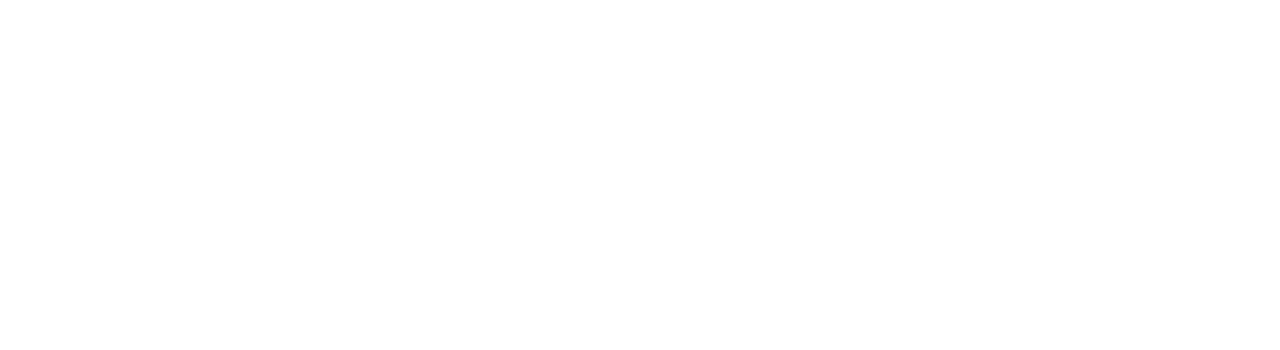
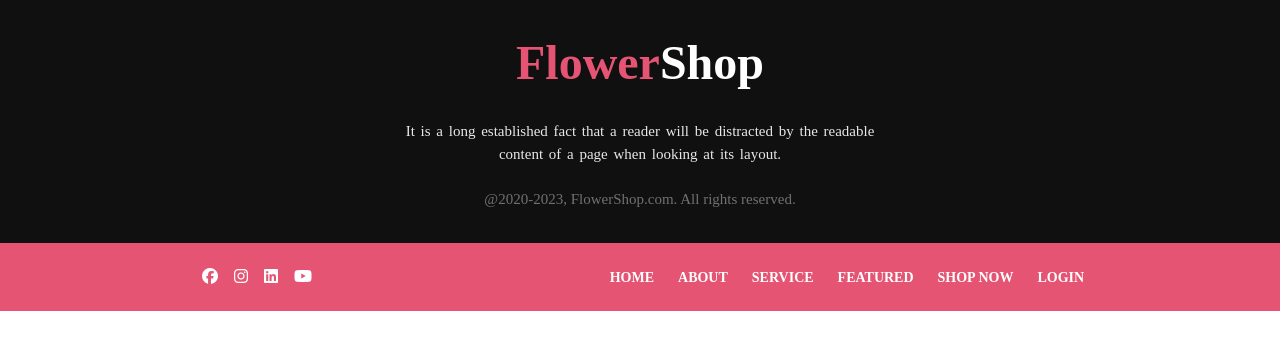
Before and after one commit to rakib5561/flower-shop, a plain HTML site: page index.html in a window 1280 px wide. Drawn offline with Linux system fonts and the light colour scheme.

Commit message:
footer section added

```diff
--- a/index.html
+++ b/index.html
@@ -4,10 +4,63 @@
     <meta charset="UTF-8">
     <meta name="viewport" content="width=device-width, initial-scale=1.0">
     <title>Simple Flower Shop</title>
+
+    <!-- Fontawsome CDN link -->
+    <script src="https://kit.fontawesome.com/ec255a0324.js" crossorigin="anonymous"></script>
+
     <!-- Custom CSS Link -->
     <link rel="stylesheet" href="style.css">
 </head>
 <body>
 
+    <!-- Header section -->
+    <header></header>
+
+
+
+
+
+
+    <!-- Footer section -->
+    <footer>
+
+        <div class="flower-description">
+            <div class="container">
+                    <div class="footer-content">
+                        <h2><span>Flower</span>Shop</h2>
+                        <p>It is a long established fact that a reader will be distracted by the readable <br> content of a page when looking at
+                            its
+                            layout.</p>
+                        <div class="copy-right">
+                            @2020-2023, FlowerShop.com. All rights reserved.
+                        </div>
+                    </div>
+            </div>
+            <!-- Footer Menu -->
+            <div class="footer-menu">
+                <div class="container">
+                    <div class="menu-items">
+                        <div class="social">
+                            <a href="#"><i class="fa-brands fa-facebook"></i></a>
+                            <a href="#"><i class="fa-brands fa-instagram"></i></a>
+                            <a href="#"><i class="fa-brands fa-linkedin"></i></a>
+                            <a href="#"><i class="fa-brands fa-youtube"></i></a>
+                        </div>
+                        <div class="short-link">
+                            <a href="#">Home</a>
+                            <a href="#">About</a>
+                            <a href="#">Service</a>
+                            <a href="#">Featured</a>
+                            <a href="#">Shop Now</a>
+                            <a href="#">Login</a>
+                        </div>
+                    </div>
+                </div>
+            </div>
+
+        </div>
+
+    </footer>
+
 </body>
 </html>
--- a/style.css
+++ b/style.css
@@ -3,3 +3,87 @@
     padding: 0;
     box-sizing: border-box;
 }
+
+.container{
+    width: 1180px;
+    margin: 0 auto;
+    /* padding: 0px 10px; */
+}
+
+
+/* Footer Style */
+.flower-description{
+    width: 100%;
+    color: white;
+    background-color: #111010;
+    text-align: center;
+
+}
+.footer-content{
+    padding: 35px 0px;
+}
+
+
+
+.footer-content span{
+    color: #E55473;
+
+}
+.footer-content h2{
+    font-size: 48px;
+    padding-bottom: 30px;
+}
+.footer-content p{
+    color: white;
+    opacity: 90%;
+    font-size: 15px;
+    word-spacing: 2px;
+    line-height: 23px;
+    padding-bottom: 25px;
+
+}
+.copy-right{
+    color: #FFFFFF;
+    opacity: 40%;
+    font-size: 15px;
+}
+
+.footer-menu{
+    width: 100%;
+    background-color: #E55473;
+    padding: 25px 0px;
+
+}
+.menu-items{
+    display: flex;
+    justify-content: space-around;
+
+}
+
+.social, .short-link a{
+    text-decoration: none;
+    padding: 0px 10px;
+}
+
+.social a i{
+    color: white;
+    font-size: 19;
+    padding: 0px 6px;
+}
+
+.short-link a{
+    color: white;
+    text-transform: uppercase;
+    font-size: 14px;
+    font-weight: bold;
+}
+
+.social a i:hover{
+    color: black;
+    transition: 0.s all ease-in-out;
+
+}
+.short-link, a:hover{
+    color: black;
+    transition: 0.s all ease-in-out;
+}
```
Also changed, not shown: image/Flower 01.png (added), image/Group 57.png (added), image/Group 58.png (added), image/Group 59.png (added), image/Rectangle 4.png (added), image/Rectangle 5.png (added), image/Rectangle 6.png (added), image/Rectangle 9.png (added), image/pngwing 10.png (added), image/pngwing 5.png (added), image/pngwing 6.png (added), image/pngwing 7.png (added), image/pngwing 8.png (added).
